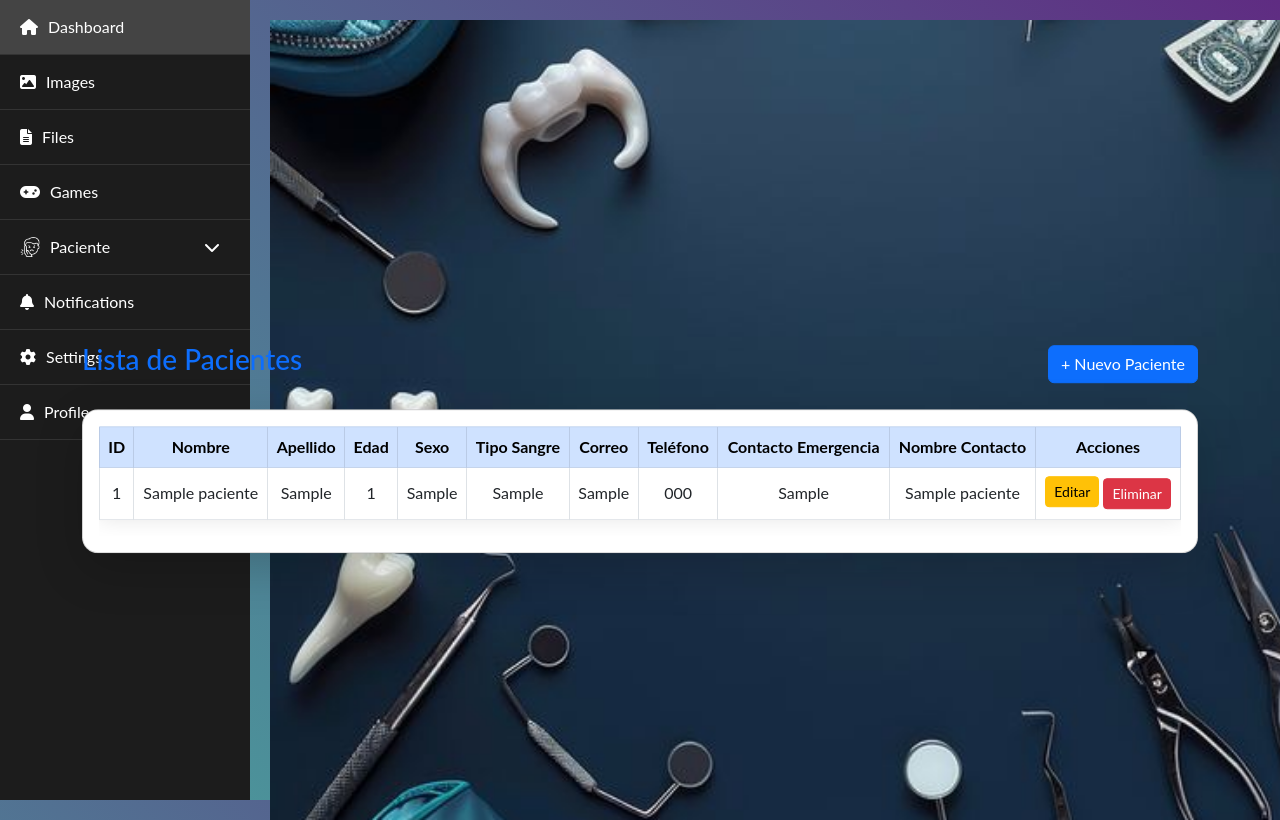
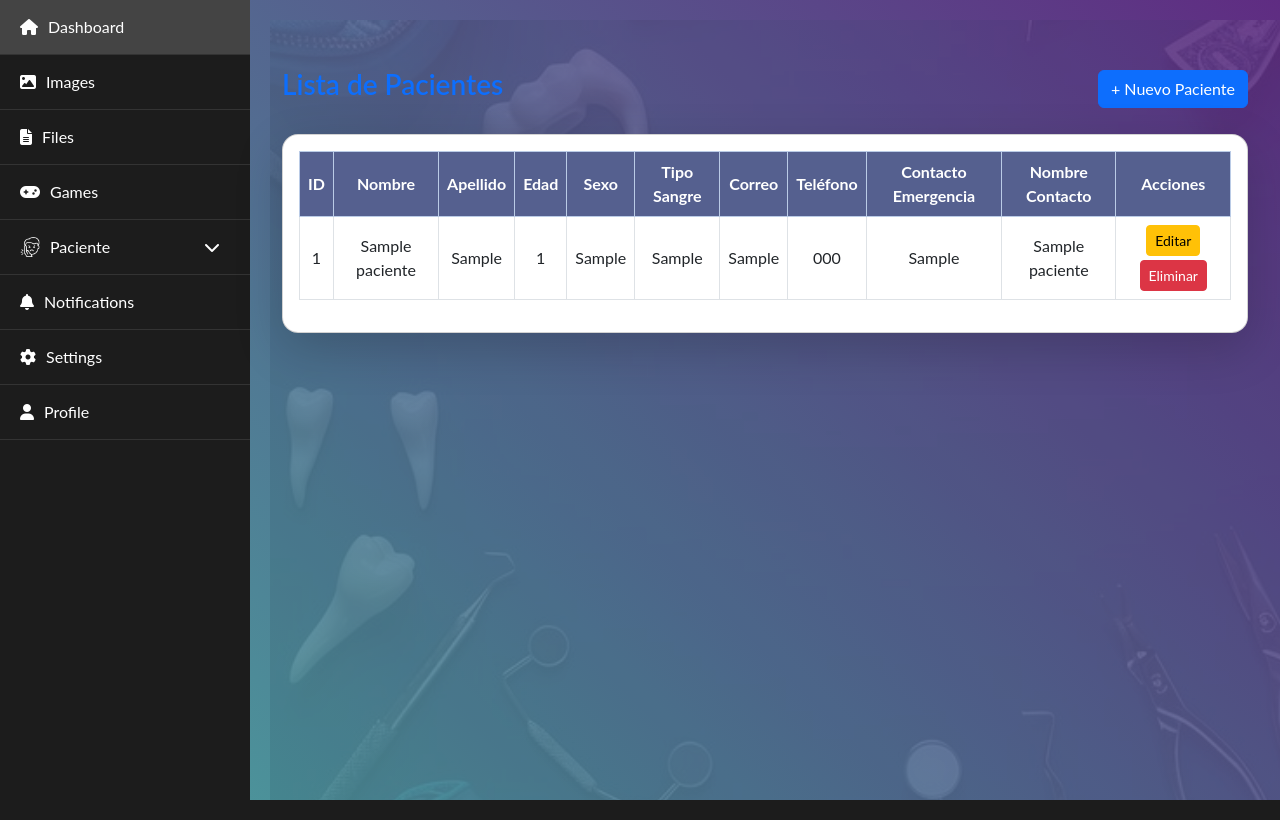
Before and after one commit to AlondraJVG/klinicstudiodental, a Flask app: page /pacientes in a window 1280 px wide; the page is wider, and only the part inside the window is pictured. Run offline with Flask 3, Linux system fonts and the light colour scheme; tables that the repository leaves empty hold one stand-in row (values such as "Sample post").

Commit message:
diseño de la tabla pacientes

```diff
--- a/app/static/css/pacientes.css
+++ b/app/static/css/pacientes.css
@@ -1,72 +1,75 @@
-html,
-.login--image {
-    position: absolute;
-    width: 100%;
-    height: 100%;
-    object-fit: cover;
-    object-position: center;
-}
 body {
-	height: 100%;
+	margin: 0;
+	padding: 0;
+	background: linear-gradient(45deg, #49a09d, #5f2c82);
+	font-family: 'Segoe UI', sans-serif;
+	font-weight: 300;
+	min-height: 100vh;
+	position: relative;
 }
 
-body {
-	margin: 0;
-	background: linear-gradient(45deg, #49a09d, #5f2c82);
-	font-family: sans-serif;
-	font-weight: 100;
+.login--image {
+	position: fixed;
+	width: 100%;
+	height: 100%;
+	object-fit: cover;
+	object-position: center;
+	z-index: -1;
+	opacity: 0.1;
 }
 
 .container {
-	position: absolute;
-	top: 50%;
-	left: 50%;
-	transform: translate(-50%, -50%);
+	z-index: 1;
+	position: relative;
+	background-color: rgba(255, 255, 255, 0.05);
+	padding: 30px;
+	border-radius: 20px;
+	box-shadow: 0 0 25px rgba(0, 0, 0, 0.1);
+	backdrop-filter: blur(5px);
 }
 
-table {
-	width: 800px;
-	border-collapse: collapse;
-	overflow: hidden;
-	box-shadow: 0 0 20px rgba(0,0,0,0.1);
+h3.text-primary {
+	font-weight: 600;
 }
 
-th,
-td {
-	padding: 15px;
-	background-color: rgba(255,255,255,0.2);
+.table {
+	background-color: rgba(255, 255, 255, 0.1);
 	color: #fff;
 }
 
-th {
-	text-align: left;
+.table thead th {
+	background-color: #55608f;
+	color: #fff;
 }
 
-thead {
-	th {
-		background-color: #55608f;
+.table td,
+.table th {
+	vertical-align: middle;
+}
+
+.table tbody tr:hover {
+	background-color: rgba(255, 255, 255, 0.2);
+}
+
+.btn {
+	border-radius: 10px;
+}
+
+.btn-warning,
+.btn-danger {
+	color: white;
+}
+
+/* Alertas */
+.alert {
+	border-radius: 10px;
+}
+
+@media (max-width: 768px) {
+	.table-responsive {
+		overflow-x: auto;
+	}
+	.table th, .table td {
+		white-space: nowrap;
 	}
 }
-
-tbody {
-	tr {
-		&:hover {
-			background-color: rgba(255,255,255,0.3);
-		}
-	}
-	td {
-		position: relative;
-		&:hover {
-			&:before {
-				content: "";
-				position: absolute;
-				left: 0;
-				right: 0;
-				top: -9999px;
-				bottom: -9999px;
-				background-color: rgba(255,255,255,0.2);
-				z-index: -1;
-			}
-		}
-	}
-}
--- a/app/templates/pacientes.html
+++ b/app/templates/pacientes.html
@@ -2,7 +2,7 @@
 
 {% block content %}
 <img src="{{ url_for('static', filename='imagenes/fondo_login.jpg') }}" alt="Background" class="login--image">
-<div class="container mt-5">
+<div class="container-fluid mt-5">
     <div class="d-flex justify-content-between align-items-center mb-4">
         <h3 class="text-primary">Lista de Pacientes</h3>
         <a href="{{ url_for('paciente.nuevo_paciente') }}" class="btn btn-primary">+ Nuevo Paciente</a>
```
